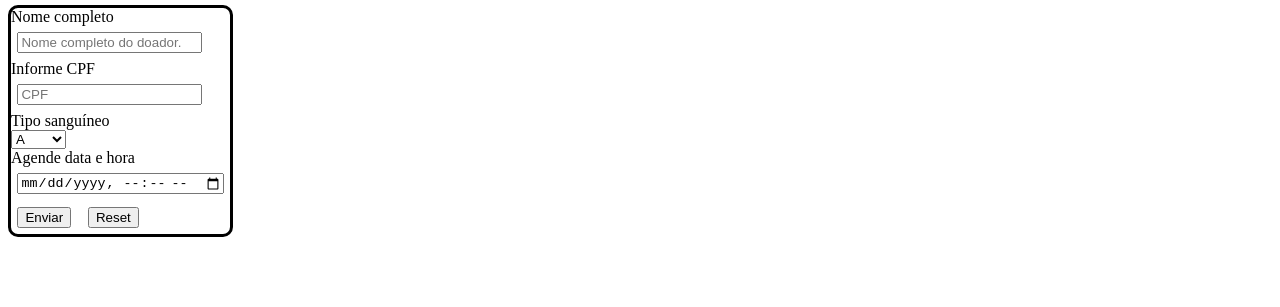
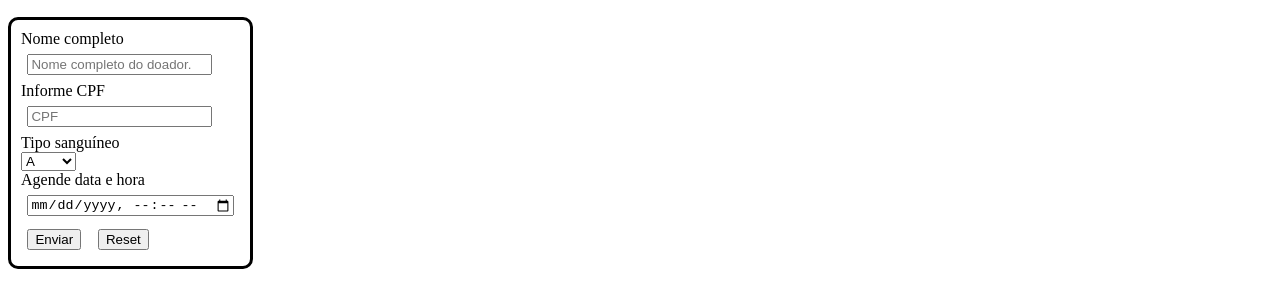
Before and after one commit to gabrieldelpacheco/hospital-fmt, a plain HTML site: page formularioDoacao.html in a window 1280 px wide. Shown: the part 79-386 px from the top of the page. Drawn offline with Linux system fonts and the light colour scheme.

Commit message:
mudanças no css do formulario

```diff
--- a/style/formularioDoacao.css
+++ b/style/formularioDoacao.css
@@ -1,12 +1,14 @@
 #preCadastroDeDoacao {
     display: flex;
-    margin-top: .5rem;
+    margin: 0 0;
 
 }
 
 #formulario {
+    margin-top: 20px;
     border: solid;
     border-radius: 10px;
+    padding: 10px;
 }
 
 .formulario_input {
```
